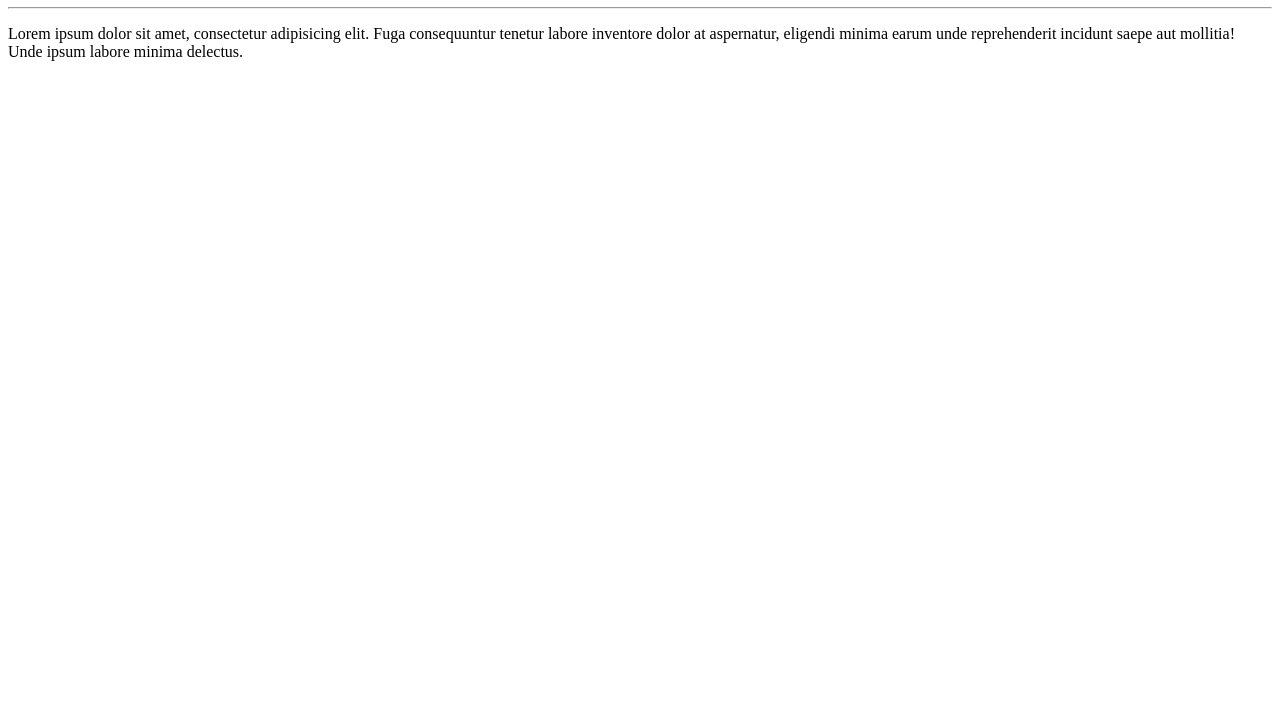
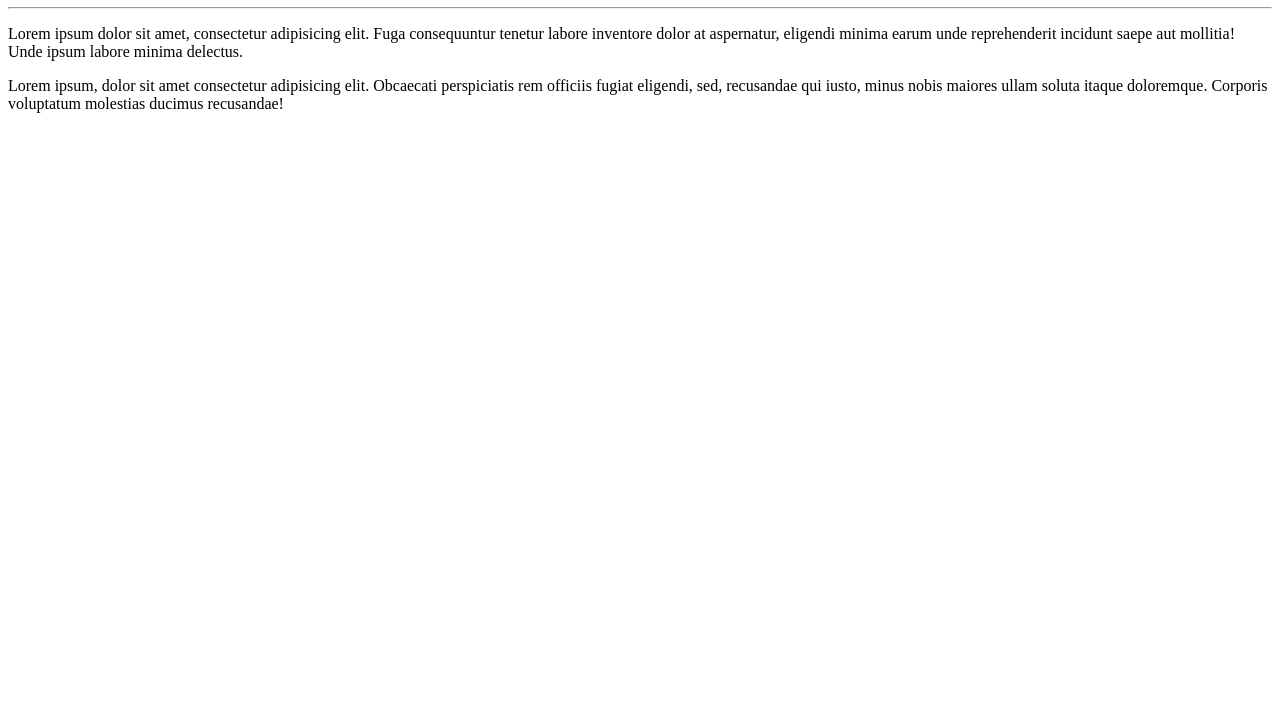
Before and after one commit to TarcizioDantas/Ol--Mundo, a plain HTML site: page site-exemplo/index.html in a window 1280 px wide. Shown: the part 73-800 px from the top of the page. Drawn offline with Linux system fonts and the light colour scheme.

Commit message:
adicionei paragrafo

```diff
--- a/site-exemplo/index.html
+++ b/site-exemplo/index.html
@@ -10,5 +10,6 @@
     <h1>Olá, Mundo!</h1>
     <hr>
     <p>Lorem ipsum dolor sit amet, consectetur adipisicing elit. Fuga consequuntur tenetur labore inventore dolor at aspernatur, eligendi minima earum unde reprehenderit incidunt saepe aut mollitia! Unde ipsum labore minima delectus.</p>
+    <p>Lorem ipsum, dolor sit amet consectetur adipisicing elit. Obcaecati perspiciatis rem officiis fugiat eligendi, sed, recusandae qui iusto, minus nobis maiores ullam soluta itaque doloremque. Corporis voluptatum molestias ducimus recusandae!</p>
 </body>
 </html>
```
